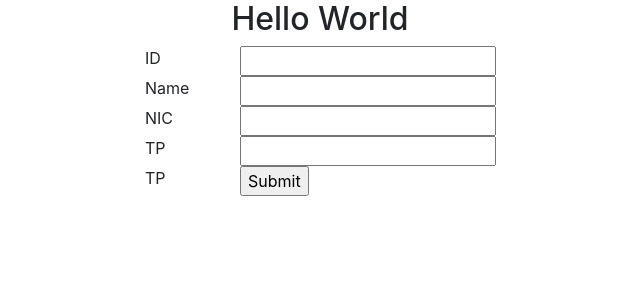
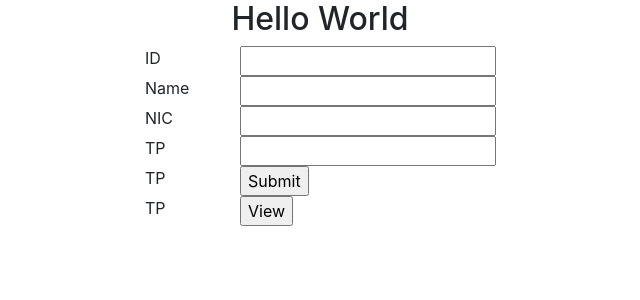
Before and after one commit to ksupuns/Test1, a React (Create React App) app: page / in a window 1280 px wide. Shown: the top 300 px of the page, without its empty margins (320-960 px from the left). Built offline with nearby package versions, Linux system fonts and the light colour scheme.

Commit message:
20200917

```diff
--- a/src/App.js
+++ b/src/App.js
@@ -5,6 +5,7 @@ import { BrowserRouter as Router , Route } from "react-router-dom";
 import "bootstrap/dist/css/bootstrap.min.css";
 
 import main from "./components/main.component";
+import view from "./components/view.component";
 
 function App() {
   return (
@@ -27,6 +28,8 @@ function App() {
 
     <Router>
       <Route path="/" exact component ={main}></Route>
+      <Route path="/view" exact component ={view}></Route>
+
     </Router>
   );
 }
--- a/src/components/main.component.js
+++ b/src/components/main.component.js
@@ -11,6 +11,9 @@ export default class main extends Component{
         this.onchange_pnic = this.onchange_pnic.bind(this);
         this.onchange_ptp = this.onchange_ptp.bind(this);
         this.onsubmit = this.onsubmit.bind(this);
+        this.onSubmit_click=this.onSubmit_click.bind(this);
+        this.nextPath=this.nextPath.bind(this);
+
 
         this.state={
             p_id:'',
@@ -68,6 +71,25 @@ export default class main extends Component{
         });
     }
 
+    nextPath(path)
+    {
+        // alert(col1);
+        // alert(col2);
+        /////////////Session Exapmle
+        //localStorage.setItem('selectednumber', JSON.stringify(col1));
+        //localStorage.setItem('selectedpolicynumber', JSON.stringify(col2));
+        this.props.history.push(path);
+        window.location.reload(false);
+    }
+
+    onSubmit_click(e)
+    {
+        e.preventDefault();
+        //   console.log(this.state.enteredVehicleNumber);
+        this.nextPath('/view/');
+    }
+
+
     render() {
         return (
             <div className="container">
@@ -106,6 +128,12 @@ export default class main extends Component{
                         <div className="col-md-5"><input type="submit" value = "Submit" onClick={this.onsubmit}></input></div>
                         <div className="col-md-2"></div>
                     </div>
+                    <div className="row">
+                        <div className="col-md-4"></div>
+                        <div className="col-md-1">TP</div>
+                        <div className="col-md-5"><input type="submit" value = "View" onClick={this.onSubmit_click}></input></div>
+                        <div className="col-md-2"></div>
+                    </div>
             </div>
         )
     }
--- /dev/null
+++ b/src/components/view.component.js
@@ -0,0 +1,75 @@
+import React, {Component} from 'react';
+import axios from 'axios';
+import { toast } from 'react-toastify';
+
+export default class main extends Component{
+    constructor(props){
+        super(props);
+        this.state={
+            viewarray:[],
+            viewdt:[],
+        }
+    }
+
+    componentDidMount()
+    {
+        axios.get('http://localhost:4000/view/')
+        .then(data=> {
+            this.setState({viewarray : data.data.result});
+            // console.log(data.data.result);
+        })
+        .catch(function (error){
+            console.log(error);
+        })
+    }
+
+    renderInboundData(viewdt){
+        let i=0;
+            let tableContent = (viewdt === undefined || viewdt === null || viewdt.length === 0) ? null : (
+                viewdt.rows.map((item) => {
+                    return (
+                        <tr key = {item[i]}>
+                            <td>{item[i]}</td>
+                            <td>{item[i+1]}</td>
+                            <td>{item[i+2]}</td>
+                            <td>{item[i+3]}</td>
+                            {/* <td><input type="submit" value="Recieve Item" className="btnSelect"></input></td> */}
+                        </tr>
+                    );
+                })
+            );
+
+            return (
+
+                    <table id="inboundMyTable" className="tableFixHead" style={{overflowX:"auto"}} cellPadding="6">
+                        <thead>
+                            <tr>
+                                <th>ID</th>
+                                <th>Name</th>
+                                <th>NIC</th>
+                                <th>TP</th>
+                                {/* <th></th> */}
+                            </tr>
+                        </thead>
+                        <tbody>
+                            {tableContent}
+                        </tbody>
+                    </table>
+
+            );
+        }
+
+
+
+    //type ren and enter
+    render() {
+
+        let content = this.renderInboundData(this.state.viewarray);
+
+        return (
+            <div className="container">
+                {content}
+            </div>
+        );
+    }
+}
```
